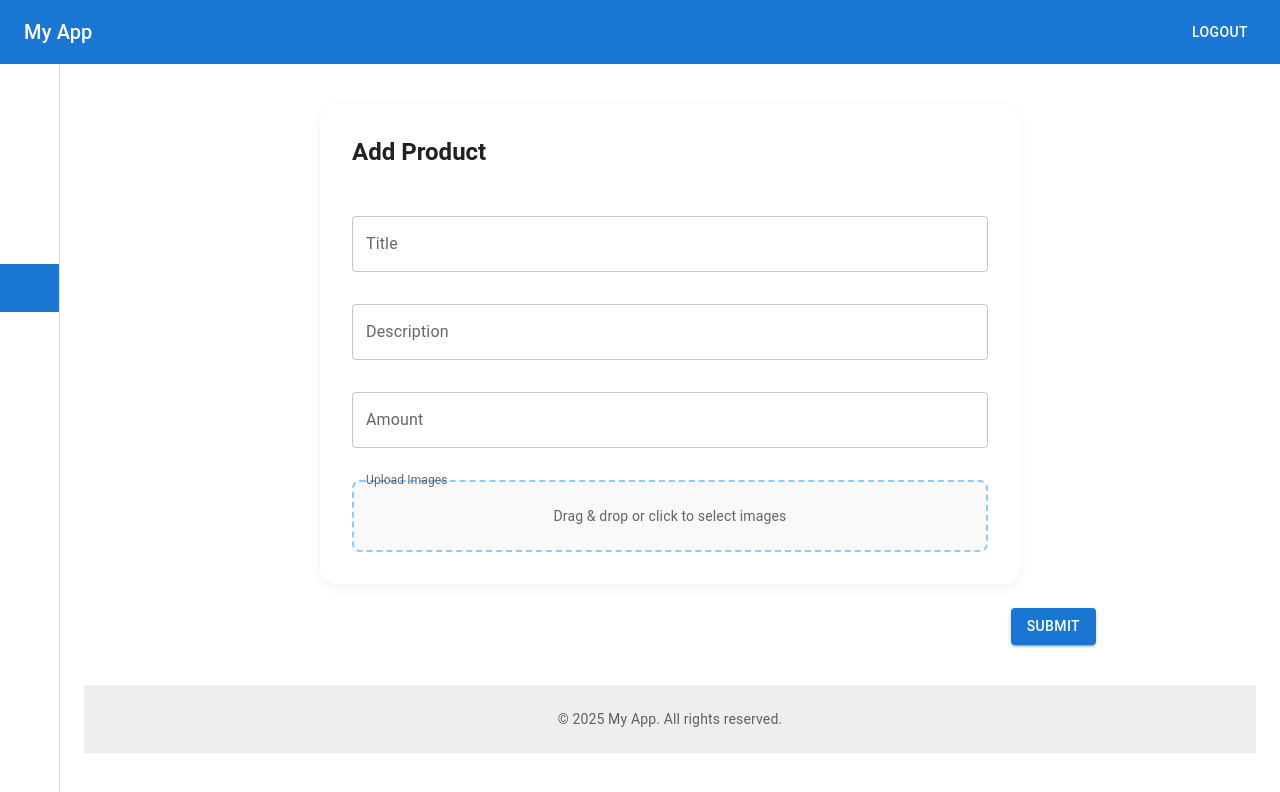
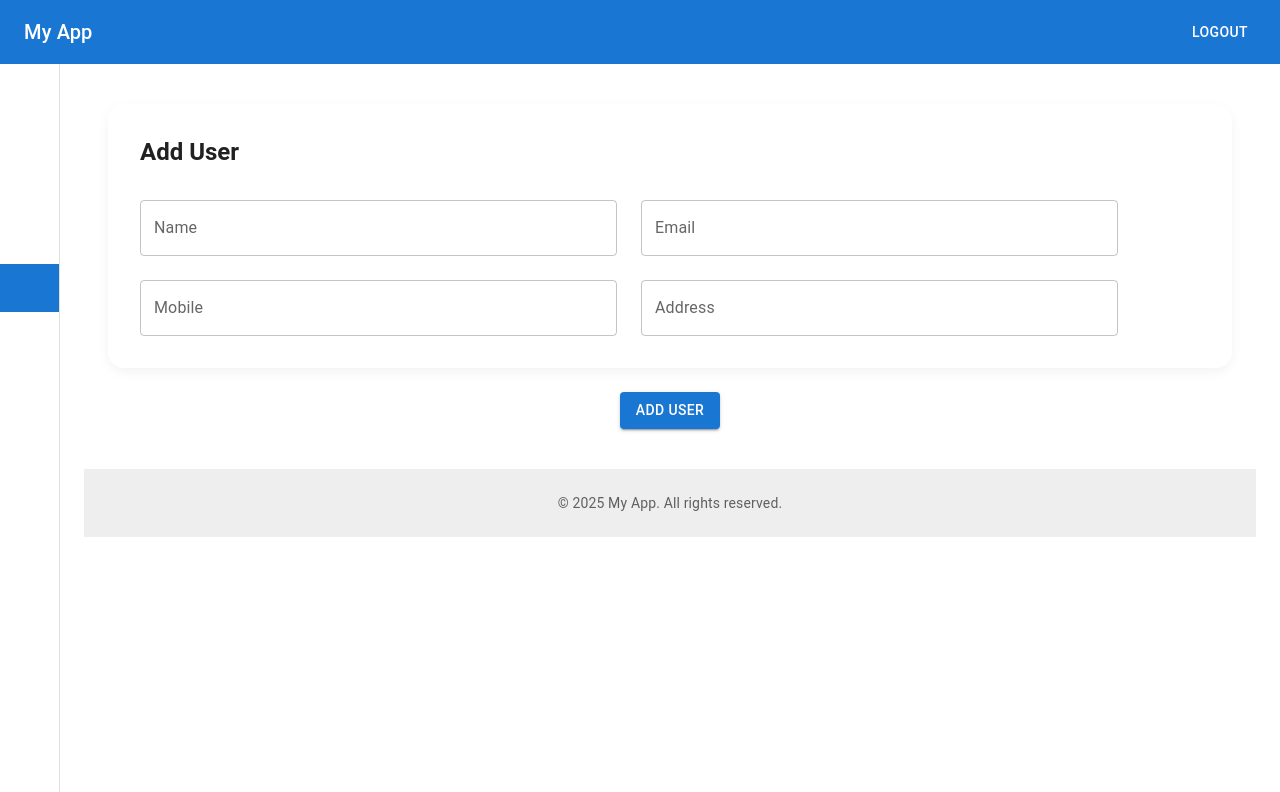
Before and after one commit to abhi7980/smartFilter, a React (Vite) app: page /settings in a window 1280 px wide. Shown: the top 792 px of the page. Built offline with nearby package versions, Linux system fonts and the light colour scheme; sample sign-in values are in the browser's storage; some icons are missing.

Commit message:
user and product form

```diff
--- a/src/components/forms/FormGenerator.jsx
+++ b/src/components/forms/FormGenerator.jsx
@@ -1,4 +1,4 @@
-import React from 'react';
+import React from "react";
 import {
   TextField,
   Box,
@@ -8,14 +8,13 @@ import {
   Input,
   Paper,
   Grid,
-} from '@mui/material';
-import { useDropzone } from 'react-dropzone';
+} from "@mui/material";
+import { useDropzone } from "react-dropzone";
 
 export default function FormGenerator({ fields, values, onChange, title }) {
   const handleInputChange = (e, field) => {
     const { name, value, files } = e.target;
-
-    if (field.type === 'file') {
+    if (field.type === "file") {
       onChange({
         ...values,
         [name]: files[0],
@@ -38,9 +37,11 @@ export default function FormGenerator({ fields, values, onChange, title }) {
       }
     };
 
-    const handleRemoveImage = (e,indexToRemove) => {
-      e.stopPropagation()
-      const updatedFiles = (values[field.name] || []).filter((_, index) => index !== indexToRemove);
+    const handleRemoveImage = (e, indexToRemove) => {
+      e.stopPropagation();
+      const updatedFiles = (values[field.name] || []).filter(
+        (_, index) => index !== indexToRemove
+      );
       onChange({
         ...values,
         [field.name]: updatedFiles,
@@ -49,16 +50,14 @@ export default function FormGenerator({ fields, values, onChange, title }) {
 
     const { getRootProps, getInputProps, isDragActive } = useDropzone({
       onDrop,
-      accept: {
-        'image/*': [],
-      },
+      accept: { "image/*": [] },
       multiple: true,
     });
 
     const files = values[field.name] || [];
 
     return (
-      <Box>
+      <Box mt={4} key={field.name} width={"93%"}>
         <InputLabel shrink sx={{ mb: 1 }}>
           {field.label}
         </InputLabel>
@@ -67,37 +66,37 @@ export default function FormGenerator({ fields, values, onChange, title }) {
           {...getRootProps()}
           sx={{
             p: 3,
-            border: '2px dashed #90caf9',
-            textAlign: 'center',
-            cursor: 'pointer',
-            backgroundColor: isDragActive ? '#e3f2fd' : '#f9f9f9',
+            border: "2px dashed #90caf9",
+            textAlign: "center",
+            cursor: "pointer",
+            backgroundColor: isDragActive ? "#e3f2fd" : "#f9f9f9",
             borderRadius: 2,
-            transition: 'background-color 0.3s ease',
-            '&:hover': {
-              backgroundColor: '#e3f2fd',
+            transition: "background-color 0.3s ease",
+            "&:hover": {
+              backgroundColor: "#e3f2fd",
             },
           }}
         >
           <input {...getInputProps()} />
           <Typography variant="body2" color="textSecondary">
             {isDragActive
-              ? 'Drop the images here...'
-              : 'Drag & drop or click to select images'}
+              ? "Drop the images here..."
+              : "Drag & drop or click to select images"}
           </Typography>
 
           {files.length > 0 && (
             <Grid container spacing={2} mt={2}>
               {files.map((file, index) => (
-                <Grid item xs={4} key={index} sx={{ position: 'relative' }}>
+                <Grid item xs={4} key={index} sx={{ position: "relative" }}>
                   <img
                     src={URL.createObjectURL(file)}
                     alt={`preview-${index}`}
                     style={{
-                      width: '100%',
+                      width: "100%",
                       height: 120,
-                      objectFit: 'cover',
+                      objectFit: "cover",
                       borderRadius: 8,
-                      boxShadow: '0 2px 6px rgba(0,0,0,0.1)',
+                      boxShadow: "0 2px 6px rgba(0,0,0,0.1)",
                     }}
                   />
                   <Typography
@@ -110,20 +109,20 @@ export default function FormGenerator({ fields, values, onChange, title }) {
                     {file.name}
                   </Typography>
                   <Box
-                    onClick={(e) => handleRemoveImage(e,index)}
+                    onClick={(e) => handleRemoveImage(e, index)}
                     sx={{
-                      position: 'absolute',
+                      position: "absolute",
                       top: 4,
                       right: 4,
-                      backgroundColor: 'rgba(0,0,0,0.5)',
-                      color: '#fff',
-                      borderRadius: '50%',
+                      backgroundColor: "rgba(0,0,0,0.5)",
+                      color: "#fff",
+                      borderRadius: "50%",
                       width: 24,
                       height: 24,
-                      display: 'flex',
-                      alignItems: 'center',
-                      justifyContent: 'center',
-                      cursor: 'pointer',
+                      display: "flex",
+                      alignItems: "center",
+                      justifyContent: "center",
+                      cursor: "pointer",
                       fontSize: 14,
                       lineHeight: 1,
                     }}
@@ -139,39 +138,39 @@ export default function FormGenerator({ fields, values, onChange, title }) {
     );
   };
 
+  const normalFields = fields.filter((field) => field.type !== "image-drop");
+  const dropzoneFields = fields.filter((field) => field.type === "image-drop");
+
   return (
     <Box
       component="form"
       noValidate
       sx={{
-        display: 'flex',
-        flexDirection: 'column',
-        gap: 4,
+        width: "100%",
         p: 4,
-        maxWidth: 700,
-        width: '100%',
-        mx: 'auto',
-        backgroundColor: '#ffffff',
+        backgroundColor: "#ffffff",
         borderRadius: 4,
-        boxShadow: '0 4px 12px rgba(0,0,0,0.05)',
+        boxShadow: "0 4px 12px rgba(0,0,0,0.05)",
       }}
     >
-      <Typography variant="h5" fontWeight="bold" mb={2}>
+      <Typography variant="h5" fontWeight="bold" mb={4}>
         {title}
       </Typography>
 
-      {fields.map((field) => (
-        <FormControl key={field.name} fullWidth sx={{ gap: 1 }}>
-          {field.type === 'text' ? (
+      <Grid container spacing={3}>
+        {normalFields.map((field) => (
+          <Grid item xs={12} md={6} width={"45%"} key={field.name}>
+            {field.type === "text" || field.type === "email" ? (
               <TextField
                 name={field.name}
                 label={field.label}
-              value={values[field.name] || ''}
+                type={field.type} // This ensures email fields have proper validation
+                value={values[field.name] || ""}
                 onChange={(e) => handleInputChange(e, field)}
                 variant="outlined"
                 fullWidth
               />
-          ) : field.type === 'file' ? (
+            ) : field.type === "file" ? (
               <>
                 <InputLabel shrink htmlFor={field.name}>
                   {field.label}
@@ -180,6 +179,7 @@ export default function FormGenerator({ fields, values, onChange, title }) {
                   type="file"
                   name={field.name}
                   onChange={(e) => handleInputChange(e, field)}
+                  fullWidth
                 />
                 {values[field.name] && (
                   <Typography variant="caption" color="text.secondary" mt={1}>
@@ -187,11 +187,13 @@ export default function FormGenerator({ fields, values, onChange, title }) {
                   </Typography>
                 )}
               </>
-          ) : field.type === 'image-drop' ? (
-            renderDropzone(field)
             ) : null}
-        </FormControl>
+          </Grid>
         ))}
+      </Grid>
+
+      {/* Dropzone(s) at bottom */}
+      {dropzoneFields.map((field) => renderDropzone(field))}
     </Box>
   );
 }
--- a/src/pages/Settings.jsx
+++ b/src/pages/Settings.jsx
@@ -1,46 +1,54 @@
-import React, { useState } from 'react';
-import { Button, Box, Container } from '@mui/material';
-import FormGenerator from '../components/forms/FormGenerator';
+import React, { useState } from "react";
+import { Button, Box, Container } from "@mui/material";
+import FormGenerator from "../components/forms/FormGenerator";
 
 export default function Settings() {
   const [formValues, setFormValues] = useState({});
 
-  const handleChange = (updatedValues) => {
-    setFormValues(updatedValues);
-  };
+  // const handleChange = (updatedValues) => {
+  //   setFormValues(updatedValues);
+  // };
 
   const handleSubmit = (e) => {
     e.preventDefault();
-    console.log('Form submitted:', formValues);
+    console.log("Form submitted:", formValues);
   };
 
   return (
-    <Container maxWidth="md" sx={{ py: 5 }}>
+    <Container sx={{ py: 5 }}>
       <Box
         component="form"
         onSubmit={handleSubmit}
         sx={{
-          display: 'flex',
-          flexDirection: 'column',
+          display: "flex",
+          flexDirection: "column",
           gap: 3,
         }}
       >
         <FormGenerator
-        title={"Add Product"}
+          // title={"Add Product"}
+          title={"Add User"}
+          // fields={[
+          //   { name: 'name', label: 'Name', type: 'text' },
+          //   { name: 'description', label: 'Description', type: 'text' },
+          //   { name: 'rental-amount', label: 'Amount', type: 'text' },
+          //   { name: 'images', type: 'image-drop' },
+          // ]}
+
           fields={[
-            { name: 'title', label: 'Title', type: 'text' },
-            { name: 'description', label: 'Description', type: 'text' },
-            { name: 'rental-amount', label: 'Amount', type: 'text' },
-            // { name: 'resume', label: 'Resume PDF', type: 'file' },
-            { name: 'images', label: 'Upload Images', type: 'image-drop' },
+            { name: "name", label: "Name", type: "text" },
+            { name: "email", label: "Email", type: "email" },
+            { name: "mobile", label: "Mobile", type: "text" },
+            { name: "address", label: "Address", type: "text" },
           ]}
           values={formValues}
           onChange={(updated) => setFormValues(updated)}
         />
 
-        <Box textAlign="right">
+        <Box textAlign="center">
           <Button type="submit" variant="contained">
-            Submit
+            {/* Add Product */}
+            Add User
           </Button>
         </Box>
       </Box>
```
Lines whose indentation alone changed are shown as unchanged.
